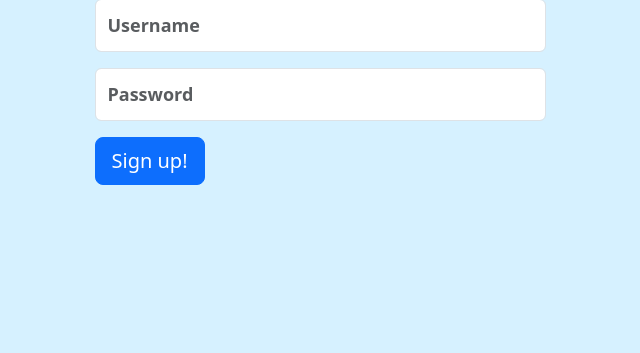
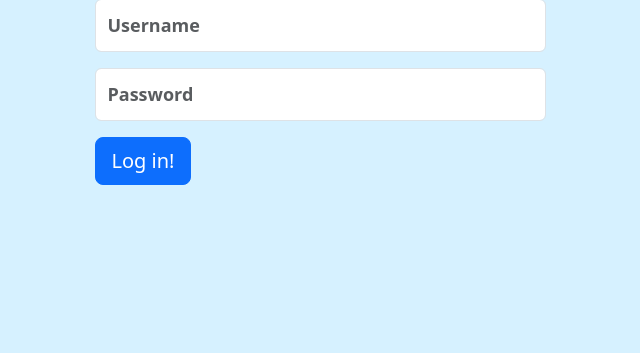
Before and after one commit to AthenaPD/Capstone_Project1, a Flask app: page /login in a window 1280 px wide. Shown: the part 181-534 px from the top of the page, without its empty margins (320-960 px from the left). Run offline with Flask 3, Linux system fonts and the light colour scheme.

Commit message:
fixed log in button

```diff
--- a/templates/users/login.html
+++ b/templates/users/login.html
@@ -5,7 +5,11 @@
         <h2 class="my-5 text-center">
             Welcome back!
         </h2>
-        {% include 'users/user_form_base.html' %}
+        <form method="POST" id="user-form">
+            {% include 'users/user_form_base.html' %}
+
+            <button class="btn btn-primary btn-lg btn-block" type="submit">Log in!</button>
+        </form>
     </div>
 </div>
 {% endblock %}
--- a/templates/users/signup.html
+++ b/templates/users/signup.html
@@ -5,7 +5,11 @@
         <h2 class="my-5 text-center">
             Join us today!
         </h2>
-        {% include 'users/user_form_base.html' %}
+        <form method="POST" id="user-form">
+            {% include 'users/user_form_base.html' %}
+
+            <button class="btn btn-primary btn-lg btn-block" type="submit">Sign up!</button>
+        </form>
     </div>
 </div>
 {% endblock %}
--- a/templates/users/user_form_base.html
+++ b/templates/users/user_form_base.html
@@ -1,4 +1,3 @@
-<form method="POST" id="user-form">
 {{ form.hidden_tag() }}
 {% for field in form if field.widget.input_type != 'hidden' %}
 <div class="my-3">
@@ -8,6 +7,3 @@
     {% endfor %}
 </div>
 {% endfor %}
-
-    <button class="btn btn-primary btn-lg btn-block" type="submit">Sign up!</button>
-</form>
```
Lines whose indentation alone changed are shown as unchanged.
